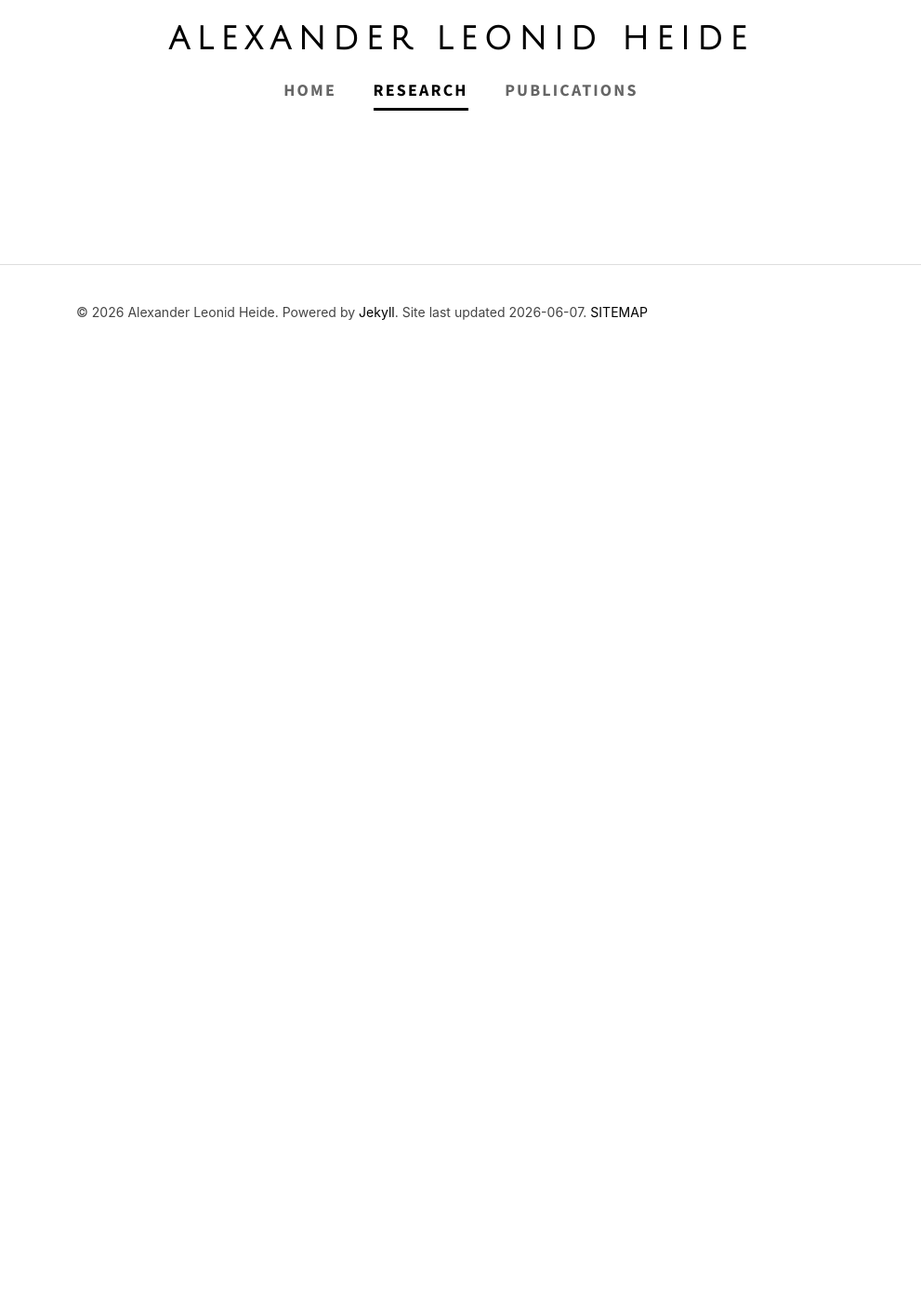
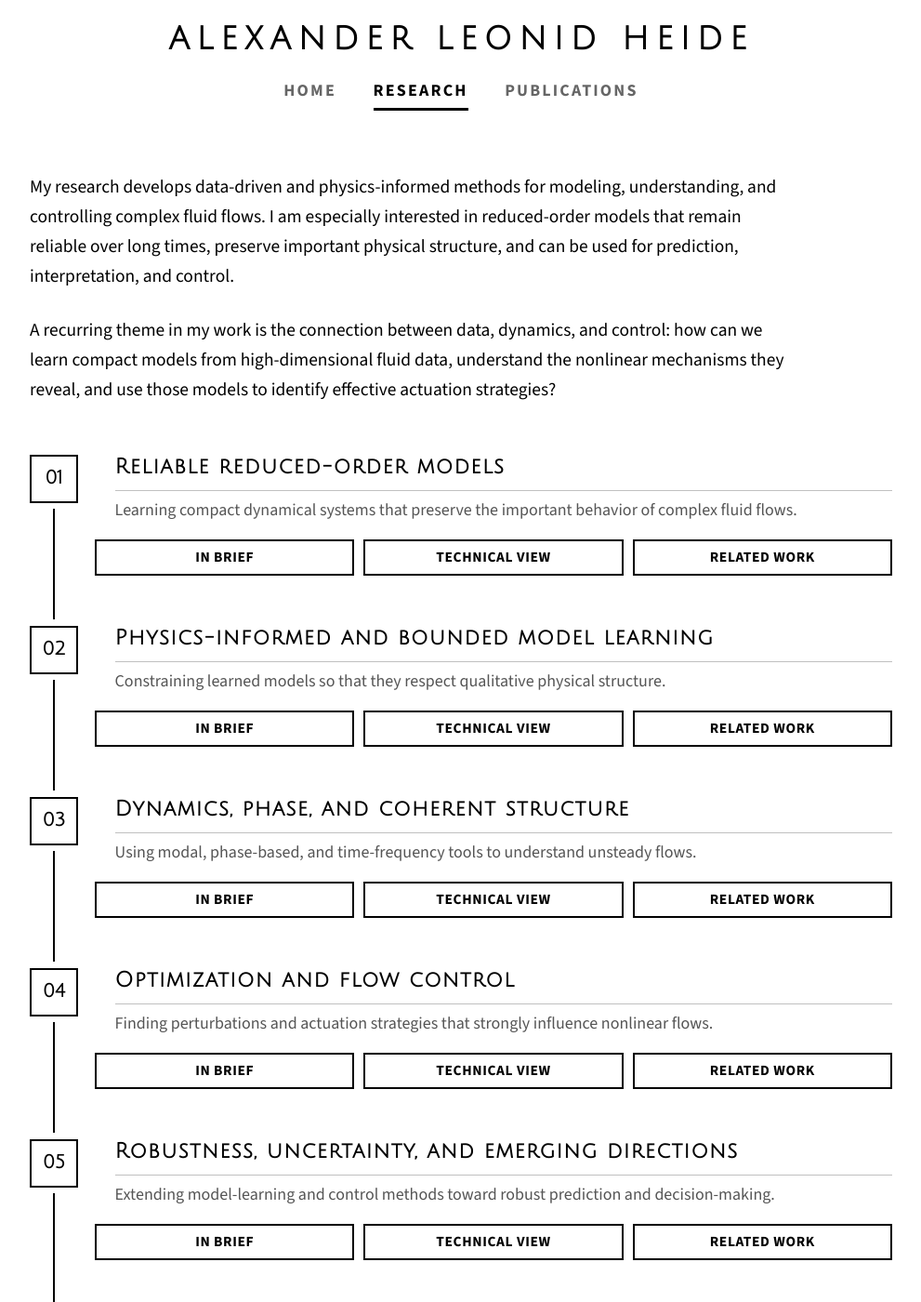
Before and after one commit to LeonidHeide/LeonidHeide.github.io, a Jekyll site: the page built from _pages/research.md, in a window 1280 px wide and 1400 px high. Shown: the whole window at 93% size, without its empty margins (144-1135 px from the left). Built offline with Jekyll 4.4.1, drawn with Linux system fonts in a browser that asks for light colours; a script bundle is joined from its source files by our own code; library files that are not in the unit come from our copies.

Commit message:
SSSB77RRes

```diff
--- /dev/null
+++ b/_data/research.yml
@@ -0,0 +1,64 @@
+themes:
+  - id: rom
+    number: "01"
+    title: "Reliable reduced-order models"
+    summary: "Learning compact dynamical systems that preserve the important behavior of complex fluid flows."
+    brief: >
+      High-fidelity fluid simulations are often too large and expensive to use directly for design,
+      prediction, or control. My work develops simpler models that retain the essential dynamics
+      while remaining reliable beyond short training windows.
+    technical: >
+      This research combines modal decomposition, sparse regression, operator inference, and
+      physics-informed constraints to learn low-dimensional dynamical systems from high-dimensional
+      flow data. A central goal is to build reduced-order models that are accurate, interpretable,
+      and stable enough for downstream analysis and control.
+
+  - id: bounded-model-learning
+    number: "02"
+    title: "Physics-informed and bounded model learning"
+    summary: "Constraining learned models so that they respect qualitative physical structure."
+    brief: >
+      Data-driven models can make accurate short-term predictions but then drift, diverge, or behave
+      unphysically. I work on methods that build physical structure into learned models so their
+      long-time behavior remains meaningful.
+    technical: >
+      This work focuses on enforcing boundedness, energy consistency, and trapping-region structure
+      in learned dynamical systems. These ideas connect data-driven model discovery with convex
+      optimization, semidefinite programming, and stability analysis.
+
+  - id: dynamics-phase
+    number: "03"
+    title: "Dynamics, phase, and coherent structure"
+    summary: "Using modal, phase-based, and time-frequency tools to understand unsteady flows."
+    brief: >
+      Many fluid flows are organized by recurring structures and rhythms. I use phase, frequency,
+      and modal analysis to identify how these structures evolve and how they respond to forcing
+      or actuation.
+    technical: >
+      This work includes POD-based analysis, wavelet/time-frequency methods, phase identification,
+      and coherent-structure interpretation for separated aerodynamic flows. The goal is to connect
+      high-dimensional flow fields with interpretable dynamical mechanisms.
+
+  - id: optimization-control
+    number: "04"
+    title: "Optimization and flow control"
+    summary: "Finding perturbations and actuation strategies that strongly influence nonlinear flows."
+    brief: >
+      Instead of asking only how a flow evolves, I also ask how it can be changed. My control work
+      studies which disturbances or actuator inputs have the largest effect on the future flow state.
+    technical: >
+      This research uses optimization-based methods for finite-amplitude perturbations, sparse
+      nonlinear optimal perturbations, actuator placement, and active flow control. These methods
+      help identify sensitive regions, influential structures, and effective control strategies.
+
+  - id: robustness-uq
+    number: "05"
+    title: "Robustness, uncertainty, and emerging directions"
+    summary: "Extending model-learning and control methods toward robust prediction and decision-making."
+    brief: >
+      Real fluid systems are uncertain, noisy, and imperfectly modeled. A growing direction of my
+      work is to understand how reduced models and controllers behave under uncertainty and how to
+      make them more robust.
+    technical: >
+      Current and emerging interests include uncertainty quantification, PDE lifting, nonlinear
+      balanced truncation, stochastic operator-inference ideas, and robust nonlinear control.
--- /dev/null
+++ b/_includes/research-theme.html
@@ -0,0 +1,66 @@
+{% assign theme = include.theme %}
+
+<div class="research-theme" id="{{ theme.id }}">
+
+  <div class="research-theme-header">
+    <div class="research-theme-number">{{ theme.number }}</div>
+
+    <div class="research-theme-heading">
+      <h2>{{ theme.title }}</h2>
+      <p>{{ theme.summary }}</p>
+    </div>
+  </div>
+
+  <div class="research-toggle-row">
+
+    <button class="research-toggle-button brief-toggle-button" type="button" onclick="toggleResearchPanel(this, 'brief')">
+      In Brief
+    </button>
+
+    <button class="research-toggle-button technical-toggle-button" type="button" onclick="toggleResearchPanel(this, 'technical')">
+      Technical View
+    </button>
+
+    <button class="research-toggle-button related-toggle-button" type="button" onclick="toggleResearchPanel(this, 'related')">
+      Related Work
+    </button>
+
+    <div class="research-panel brief-panel">
+      {{ theme.brief }}
+    </div>
+
+    <div class="research-panel technical-panel">
+      {{ theme.technical }}
+    </div>
+
+    <div class="research-panel related-panel">
+      {% assign found_related = false %}
+
+      <ul class="research-related-list">
+      {% assign publications_by_date = site.publications | sort: "date" | reverse %}
+      {% for pub in publications_by_date %}
+        {% if pub.themes contains theme.id %}
+          {% assign found_related = true %}
+          <li>
+            <strong>{{ pub.title }}</strong>
+            {% if pub.venue %}
+              <br><em>{{ pub.venue }}</em>{% if pub.date %}, {{ pub.date | date: "%Y" }}{% endif %}
+            {% endif %}
+            {% if pub.paperurl %}
+              <br><a href="{{ pub.paperurl }}" target="_blank" rel="noopener">Paper</a>
+            {% endif %}
+          </li>
+        {% endif %}
+      {% endfor %}
+      </ul>
+
+      {% unless found_related %}
+        <p>No related publications listed yet.</p>
+      {% endunless %}
+    </div>
+
+  </div>
+
+</div>
+
+<div class="research-theme-spacer" aria-hidden="true"></div>
--- a/_pages/research.md
+++ b/_pages/research.md
@@ -1,5 +1,29 @@
 ---
+layout: single
 title:
 permalink: /research/
 author_profile: false
 ---
+
+<div class="research-intro">
+  <p>
+    My research develops data-driven and physics-informed methods for modeling, understanding,
+    and controlling complex fluid flows. I am especially interested in reduced-order models that
+    remain reliable over long times, preserve important physical structure, and can be used for
+    prediction, interpretation, and control.
+  </p>
+
+  <p>
+    A recurring theme in my work is the connection between data, dynamics, and control: how can we
+    learn compact models from high-dimensional fluid data, understand the nonlinear mechanisms they
+    reveal, and use those models to identify effective actuation strategies?
+  </p>
+</div>
+
+<div class="research-map">
+
+{% for theme in site.data.research.themes %}
+  {% include research-theme.html theme=theme %}
+{% endfor %}
+
+</div>
--- a/_sass/_custom.scss
+++ b/_sass/_custom.scss
@@ -548,3 +548,208 @@ h3,
     padding-top: 1.0rem !important;
   }
 }
+
+/* --- Research page --- */
+
+.research-intro {
+  max-width: 820px;
+  font-size: 1.08em;
+  line-height: 1.65;
+  margin-bottom: 3rem;
+}
+
+.research-map {
+  position: relative;
+}
+
+.research-theme {
+  position: relative;
+}
+
+.research-theme-header {
+  display: grid;
+  grid-template-columns: 70px 1fr;
+  gap: 1.2rem;
+  align-items: start;
+}
+
+.research-theme-number {
+  width: 52px;
+  height: 52px;
+  border: 2px solid #000;
+  display: flex;
+  align-items: center;
+  justify-content: center;
+  font-family: var(--font-display);
+  font-weight: 800;
+  font-size: 1.1em;
+}
+
+.research-theme-heading h2 {
+  margin: 0;
+  font-family: var(--font-display);
+  font-weight: 800;
+  letter-spacing: 0.06em;
+}
+
+.research-theme-heading p {
+  margin: 0.35rem 0 0 0;
+  color: #555;
+  line-height: 1.5;
+}
+
+/* vertical connector */
+.research-theme::before {
+  content: "";
+  position: absolute;
+  left: 25px;
+  top: 58px;
+  bottom: -2.6rem;
+  width: 2px;
+  background: #000;
+}
+
+.research-theme:last-of-type::before {
+  display: none;
+}
+
+.research-toggle-row {
+  --research-tab-gap: 0.65em;
+
+  display: grid;
+  grid-template-columns: 1fr 1fr 1fr;
+  column-gap: 0.55em;
+  row-gap: var(--research-tab-gap);
+  margin-top: 1.0rem;
+  margin-left: 70px;
+  position: relative;
+}
+
+.research-toggle-button {
+  position: relative;
+  width: 100%;
+  padding: 0.5em 0.8em;
+  border: 2px solid #000;
+  background: #fff;
+  color: #000;
+  font-family: inherit;
+  font-size: 0.86em;
+  font-weight: 800;
+  letter-spacing: 0.04em;
+  text-transform: uppercase;
+  cursor: pointer;
+  z-index: 2;
+}
+
+.research-toggle-button:hover {
+  background: #000;
+  color: #fff;
+}
+
+.research-toggle-button.is-active {
+  background: #000;
+  color: #fff;
+}
+
+.research-toggle-button.is-active::after {
+  content: "";
+  position: absolute;
+  left: -2px;
+  right: -2px;
+  top: 100%;
+  height: calc(var(--research-tab-gap) + 5px);
+  background: #000;
+  border-left: 2px solid #000;
+  border-right: 2px solid #000;
+  pointer-events: none;
+  z-index: 3;
+}
+
+.research-panel {
+  display: none;
+  grid-column: 1 / -1;
+  padding: 0.95em 1em;
+  border: 2px solid #000;
+  background: #000;
+  color: #fff;
+  line-height: 1.55;
+  position: relative;
+  z-index: 1;
+}
+
+.research-panel.is-open {
+  display: block;
+}
+
+.research-panel a {
+  color: #fff !important;
+  text-decoration: underline;
+}
+
+.research-related-list {
+  margin-bottom: 0;
+}
+
+.research-related-list li {
+  margin-bottom: 0.8em;
+}
+
+.research-theme-spacer {
+  height: 3rem;
+}
+
+/* Mobile research layout */
+@media screen and (max-width: 600px) {
+  .research-theme-header {
+    grid-template-columns: 52px 1fr;
+    gap: 0.9rem;
+  }
+
+  .research-theme-number {
+    width: 44px;
+    height: 44px;
+  }
+
+  .research-theme::before {
+    left: 21px;
+    top: 50px;
+  }
+
+  .research-toggle-row {
+    grid-template-columns: 1fr;
+    margin-left: 0;
+    margin-top: 1rem;
+  }
+
+  .brief-toggle-button {
+    order: 1;
+  }
+
+  .brief-panel {
+    order: 2;
+  }
+
+  .technical-toggle-button {
+    order: 3;
+  }
+
+  .technical-panel {
+    order: 4;
+  }
+
+  .related-toggle-button {
+    order: 5;
+  }
+
+  .related-panel {
+    order: 6;
+  }
+
+  .research-panel {
+    grid-column: 1;
+  }
+
+  .research-theme-spacer {
+    height: 3.5rem;
+  }
+}
--- a/assets/js/publications.js
+++ b/assets/js/publications.js
@@ -48,3 +48,22 @@ document.addEventListener("keydown", function(event) {
     closeBibtexModal();
   }
 });
+
+function toggleResearchPanel(button, panelType) {
+  const theme = button.closest(".research-theme");
+  if (!theme) return;
+
+  const allButtons = theme.querySelectorAll(".research-toggle-button");
+  const allPanels = theme.querySelectorAll(".research-panel");
+
+  const targetPanel = theme.querySelector("." + panelType + "-panel");
+  const isOpen = targetPanel && targetPanel.classList.contains("is-open");
+
+  allPanels.forEach((panel) => panel.classList.remove("is-open"));
+  allButtons.forEach((btn) => btn.classList.remove("is-active"));
+
+  if (targetPanel && !isOpen) {
+    targetPanel.classList.add("is-open");
+    button.classList.add("is-active");
+  }
+}
```
Also changed, not shown: _publications/2009-10-01-paper-title-number-1.md (+4 -0 lines).
